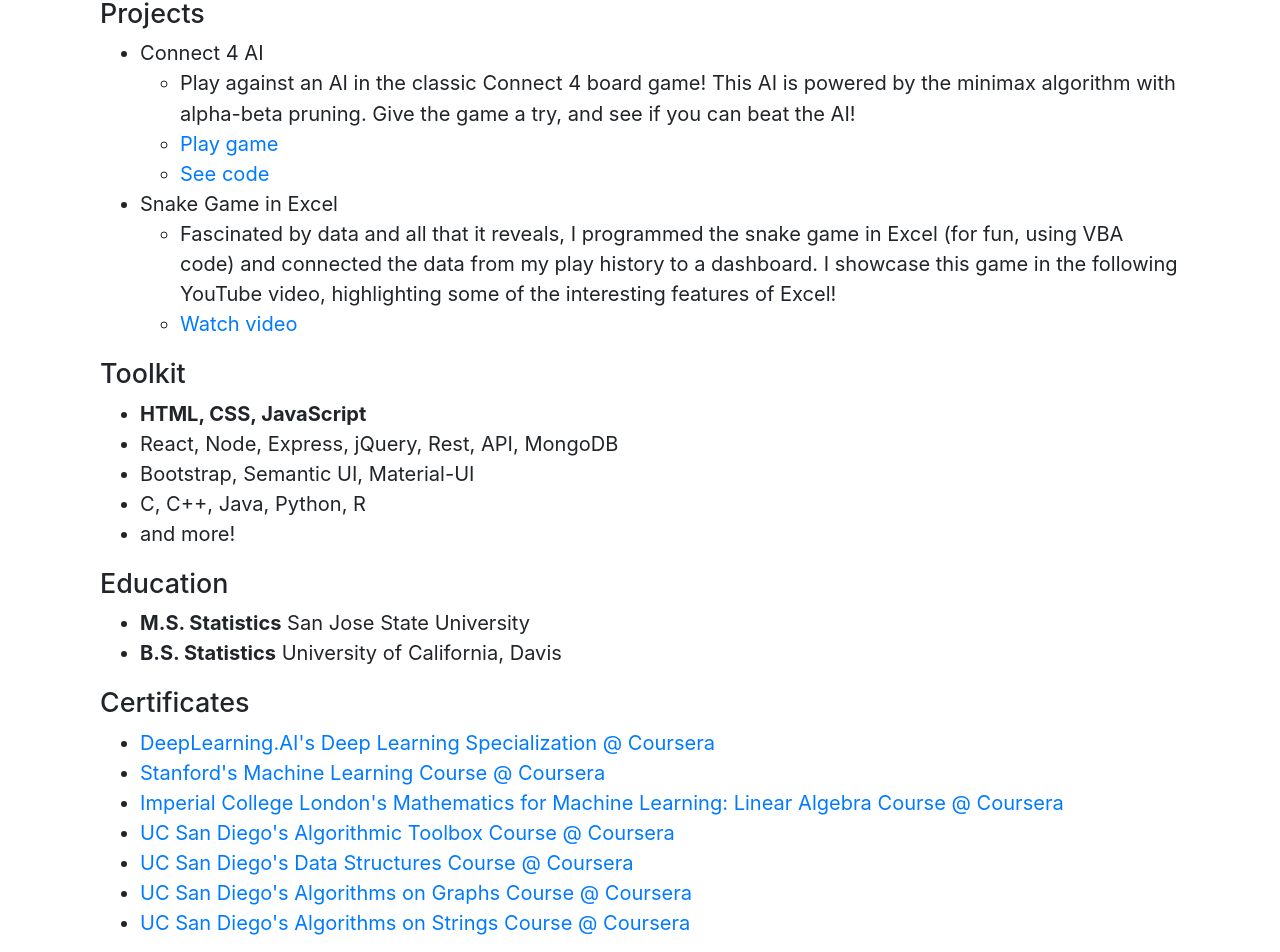
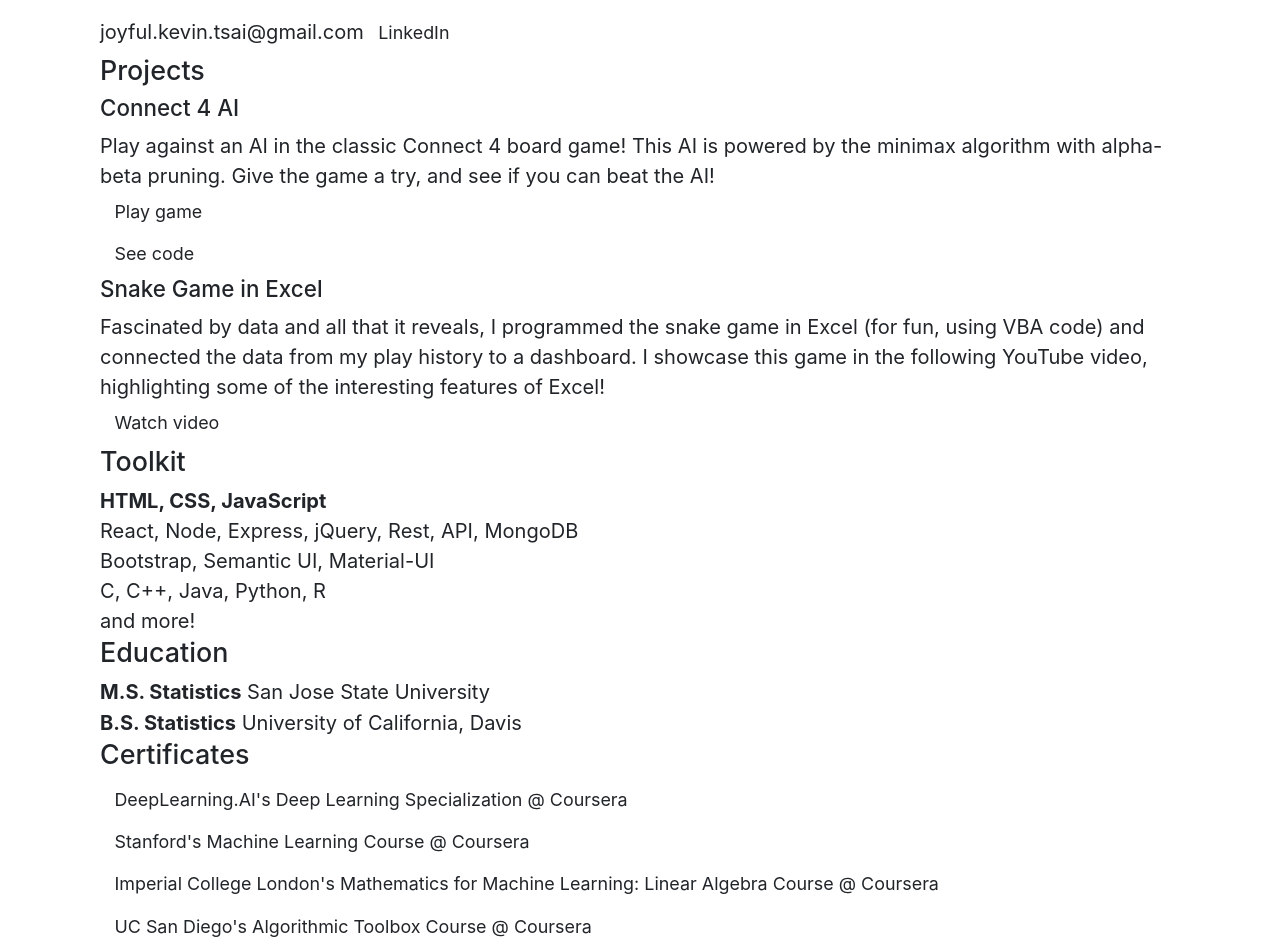
Before and after one commit to kevin-tsai-93/resume-website, a Next.js app: page / in a window 1280 px wide. Shown: the part 354-1306 px from the top of the page. Built offline with nearby package versions, Linux system fonts and the light colour scheme.

Commit message:
Add files via upload

```diff
--- a/components/index/Resume.js
+++ b/components/index/Resume.js
@@ -3,81 +3,90 @@
 const Resume = () => {
     return (
         <div className="container">
-            <h3 className="job-title-header">
-            Hi! I'm Kevin Tsai. I'm a software engineer and web developer. 😊</h3>
+            <header className="header">
+                <h1 className="header-primary">
+                    <h1 className="header-primary-main">Hi! I'm Kevin Tsai.</h1>
+                    <h3 className="header-primary-sub">I'm a software engineer and web developer. 😊</h3>
+                </h1>
+            </header>
             <section className="about-me">
-                <h4>About me</h4>
-                <p>Hi! I'm Kevin Tsai. Your friendly software engineer and web developer. I enjoy building content on the web and solving problems through code.
+                <h4 className="about-me-title">About me</h4>
+                <p className="about-me-description">Hi! I'm Kevin Tsai. Your friendly software engineer and web developer. I enjoy building content on the web and solving problems through code.
                     I also hold a math-heavy and data-analytical background, having obtained both an M.S. and B.S. in Statistics.
                     Hope to hear from you soon!</p>
             </section>
             <section className="contact-info">
-                <h4>Contact info</h4>
-                <ul>
-                    <li>joyful.kevin.tsai@gmail.com</li>
-                </ul>
+                <h4 className="contact-info-title">Contact info</h4>
+                <div className="contact-info-description">
+                    <span className="contact-info-description-email">joyful.kevin.tsai@gmail.com</span>
+                    <span className="contact-info-description-linkedin">
+                        <a className="btn btn-white" href="https://www.linkedin.com/in/kevin-tsai-146971bb/" target="_blank">LinkedIn</a>
+                    </span>
+                </div>
             </section>
             <section className="projects">
-                <h4>Projects</h4>
-                <ul>
-                    <li>Connect 4 AI
-                        <ul>
-                            <li>
+                <h4 className="projects-title">Projects</h4>
+                <div className="projects-list">
+                    <div className="projects-list-connect4">
+                        <h5 className="projects-list-connect4-title">Connect 4 AI</h5>
+                        <div className="projects-list-connect4-info">
+                            <div className="projects-list-connect4-info-description">
                                 Play against an AI in the classic Connect 4 board game!
                                 This AI is powered by the minimax algorithm with alpha-beta pruning.
                                 Give the game a try, and see if you can beat the AI!
-                            </li>
-                            <li>
-                                <Link href="/connect4"><a>Play game</a></Link>
-                            </li>
-                            <li>
-                                <a href="https://github.com/kevin-tsai-93/resume-website/tree/main/components/portfolio/connect_4_game" target="_blank">See code</a>
-                            </li>
-                        </ul>
-                    </li>
-                    <li>Snake Game in Excel
-                        <ul>
-                            <li>
+                            </div>
+                            <div className="projects-list-connect4-info-play">
+                                <Link href="/connect4"><a className="btn btn-white">Play game</a></Link>
+                            </div>
+                            <div className="projects-list-connect4-info-code">
+                                <a className="btn btn-white" href="https://github.com/kevin-tsai-93/resume-website/tree/main/components/portfolio/connect_4_game" target="_blank">See code</a>
+                            </div>
+                        </div>
+                    </div>
+                    <div className="projects-list-excel">
+                        <h5 className="projects-list-excel-title">Snake Game in Excel</h5>
+                        <div className="projects-list-excel-info">
+                            <div className="projects-list-excel-info-description">
                                 Fascinated by data and all that it reveals, I programmed the snake game in Excel (for fun, using VBA code) and
                                 connected the data from my play history to a dashboard. I showcase this game in the following YouTube video,
                                 highlighting some of the interesting features of Excel!
-                            </li>
-                            <li>
-                                <Link href="/snake"><a>Watch video</a></Link>
-                            </li>
-                        </ul>
-                    </li>
-                </ul>
+                            </div>
+                            <div className="projects-list-excel-info-video">
+                                <Link href="/snake"><a className="btn btn-white">Watch video</a></Link>
+                            </div>
+                        </div>
+                    </div>
+                </div>
             </section>
 
             <section className="toolkit">
-                <h4>Toolkit</h4>
-                <ul>
-                    <li className="tool"><strong>HTML, CSS, JavaScript</strong></li>
-                    <li className="tool">React, Node, Express, jQuery, Rest, API, MongoDB</li>
-                    <li className="tool">Bootstrap, Semantic UI, Material-UI</li>
-                    <li className="tool">C, C++, Java, Python, R</li>
-                    <li className="tool">and more!</li>
-                </ul>
+                <h4 className="toolkit-title">Toolkit</h4>
+                <div className="toolkit-list">
+                    <div className="toolkit-list-tool"><strong>HTML, CSS, JavaScript</strong></div>
+                    <div className="toolkit-list-tool">React, Node, Express, jQuery, Rest, API, MongoDB</div>
+                    <div className="toolkit-list-tool">Bootstrap, Semantic UI, Material-UI</div>
+                    <div className="toolkit-list-tool">C, C++, Java, Python, R</div>
+                    <div className="toolkit-list-tool">and more!</div>
+                </div>
             </section>
             <section className="education">
-                <h4>Education</h4>
-                <ul>
-                    <li className="degree"><strong>M.S. Statistics</strong> <span className="school">San Jose State University</span></li>
-                    <li className="degree"><strong>B.S. Statistics</strong> <span className="school">University of California, Davis</span></li>
-                </ul>
+                <h4 className="education-title">Education</h4>
+                <div className="education-list">
+                    <div className="education-list-degree"><strong>M.S. Statistics</strong> <span className="school">San Jose State University</span></div>
+                    <div className="education-list-degree"><strong>B.S. Statistics</strong> <span className="school">University of California, Davis</span></div>
+                </div>
             </section>
             <section className="certificates">
-                <h4>Certificates</h4>
-                <ul>
-                    <li className="certificate"><a href="https://coursera.org/share/3b01d11f71c8ad2bcff4981bb4d8b33b" target="_blank">DeepLearning.AI's Deep Learning Specialization @ Coursera</a></li>
-                    <li className="certificate"><a href="https://coursera.org/share/b9ae4223e66a662e9ad2b3b62c76c5f5" target="_blank">Stanford's Machine Learning Course @ Coursera</a></li>
-                    <li className="certificate"><a href="https://coursera.org/share/a9e0f13f32a97951ef17c535018e341c" target="_blank">Imperial College London's Mathematics for Machine Learning: Linear Algebra Course @ Coursera</a></li>
-                    <li className="certificate"><a href="https://coursera.org/share/fac2254a6ba508f9049fc6d9b81a1b7d" target="_blank">UC San Diego's Algorithmic Toolbox Course @ Coursera</a></li>
-                    <li className="certificate"><a href="https://coursera.org/share/a3c5e3a4d33081a13c481dedd9432324" target="_blank">UC San Diego's Data Structures Course @ Coursera</a></li>
-                    <li className="certificate"><a href="https://coursera.org/share/e5af870438b34d16205dd2fc4a31fa0a" target="_blank">UC San Diego's Algorithms on Graphs Course @ Coursera</a></li>
-                    <li className="certificate"><a href="https://coursera.org/share/ab0770f27807f7b8888a86b91c69bb0a" target="_blank">UC San Diego's Algorithms on Strings Course @ Coursera</a></li>
-                </ul>
+                <h4 className="certificates-title">Certificates</h4>
+                <div className="certificates-list">
+                    <div className="certificates-list-certificate"><a className="btn btn-white" href="https://coursera.org/share/3b01d11f71c8ad2bcff4981bb4d8b33b" target="_blank">DeepLearning.AI's Deep Learning Specialization @ Coursera</a></div>
+                    <div className="certificates-list-certificate"><a className="btn btn-white" href="https://coursera.org/share/b9ae4223e66a662e9ad2b3b62c76c5f5" target="_blank">Stanford's Machine Learning Course @ Coursera</a></div>
+                    <div className="certificates-list-certificate"><a className="btn btn-white" href="https://coursera.org/share/a9e0f13f32a97951ef17c535018e341c" target="_blank">Imperial College London's Mathematics for Machine Learning: Linear Algebra Course @ Coursera</a></div>
+                    <div className="certificates-list-certificate"><a className="btn btn-white" href="https://coursera.org/share/fac2254a6ba508f9049fc6d9b81a1b7d" target="_blank">UC San Diego's Algorithmic Toolbox Course @ Coursera</a></div>
+                    <div className="certificates-list-certificate"><a className="btn btn-white" href="https://coursera.org/share/a3c5e3a4d33081a13c481dedd9432324" target="_blank">UC San Diego's Data Structures Course @ Coursera</a></div>
+                    <div className="certificates-list-certificate"><a className="btn btn-white" href="https://coursera.org/share/e5af870438b34d16205dd2fc4a31fa0a" target="_blank">UC San Diego's Algorithms on Graphs Course @ Coursera</a></div>
+                    <div className="certificates-list-certificate"><a className="btn btn-white" href="https://coursera.org/share/ab0770f27807f7b8888a86b91c69bb0a" target="_blank">UC San Diego's Algorithms on Strings Course @ Coursera</a></div>
+                </div>
             </section>
         </div>
     );
```
